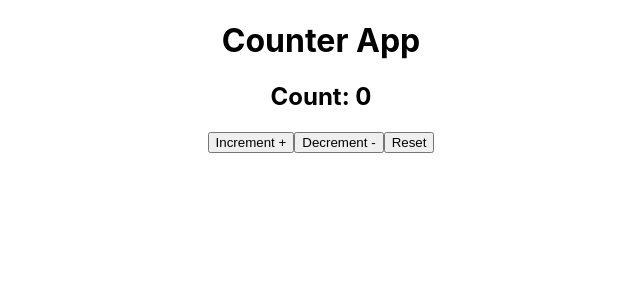
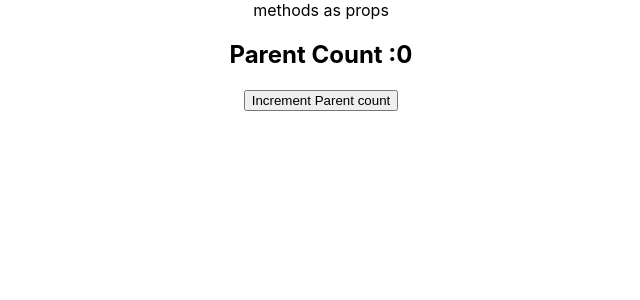
Before and after one commit to nirajbhayera4/React, a React (Create React App) app in the folder hello/: page / in a window 1280 px wide. Shown: the top 300 px of the page, without its empty margins (319-959 px from the left). Built offline with nearby package versions, Linux system fonts and the light colour scheme.

Commit message:
Add parent-child counter demo
This change introduces a new Practice4 component that demonstrates passing a method as a prop from a parent to a child button. The button triggers the parent state update to increment the shared count, and App.js is updated to render the new practice component.

```diff
--- a/hello/src/App.js
+++ b/hello/src/App.js
@@ -14,11 +14,13 @@ import NameList from './components/NameList'
 import Practice1 from './components/practice1'
 import Practice2 from './components/practice2'
 import Practice3 from './components/Practice3'
+import Practice4 from './components/Practice4'
+
 function App() {
   return (
     <div className="App">
 
-      <Practice3/>
+      <Practice4/>
 
 
 
--- /dev/null
+++ b/hello/src/components/Practice4.js
@@ -0,0 +1,35 @@
+import React , {useState} from 'react'
+
+//child component
+
+function CounterButton({onIncrement}){
+    return (
+        <button onClick={onIncrement}>Increment Parent count</button>
+
+    );
+}
+// parent component
+
+
+function Practice4() {
+
+    const [count, setCount]=useState(0);
+    function incrementCount(){
+        setCount(prevCount=>prevCount + 1)
+    }
+  return (
+    <div>
+        <div>
+            methods as props
+        </div>
+        <h2>
+            Parent Count :{count}
+        </h2>
+        <CounterButton onIncrement={incrementCount}/>
+
+
+    </div>
+  )
+}
+
+export default Practice4;
```
